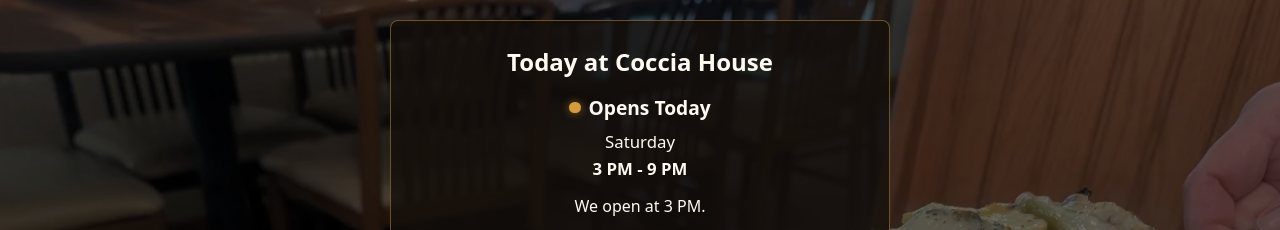
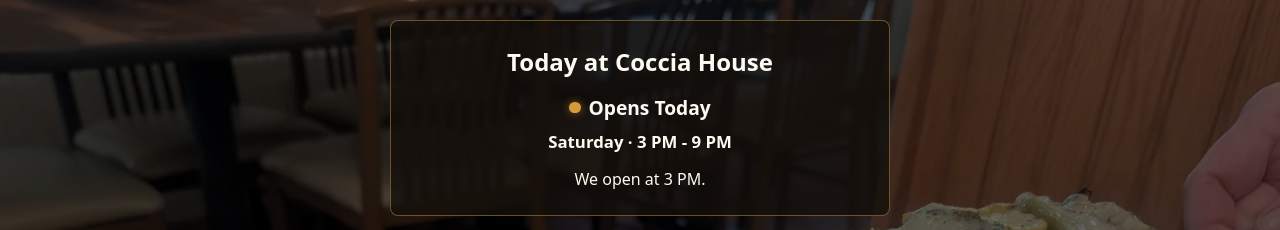
Before and after one commit to Sethysan/coccia-site, a Vue app: page / in a window 1280 px wide. Shown: the part 261-491 px from the top of the page. Built offline with nearby package versions, Linux system fonts and the light colour scheme; a web font is replaced by a local one.

Commit message:
Add scheduled closure support

```diff
--- a/src/components/Hours.vue
+++ b/src/components/Hours.vue
@@ -44,6 +44,8 @@
 
 const {
   restaurantStatus,
+  activeClosure,
+  isScheduledClosure,
   isToday,
   getDayClass
 } = useRestaurantHours()
@@ -183,6 +185,10 @@
   color: var(--status-opening-later);
 }
 
+.current-status.is-temporarily-closed {
+  color: var(--status-closed);
+}
+
 .current-status.is-closing-soon {
   color: var(--status-closing-soon);
   animation: status-pulse 1.5s ease-in-out infinite;
--- a/src/composables/useRestaurantHours.js
+++ b/src/composables/useRestaurantHours.js
@@ -3,6 +3,7 @@
 import { computed } from 'vue'
 import { useTimeStore } from '@/stores/timeStore'
 import { hours } from '@/data/hours'
+import { scheduledClosures } from '@/data/scheduledClosures'
 
 // =======================================================
 // Restaurant Hours Composable
@@ -19,6 +20,32 @@
   // Get access to the global time store.
   const timeStore = useTimeStore()
 
+  // -------------------------------------------------------
+  // ACTIVE SCHEDULED CLOSURE
+  //
+  // Returns the scheduled closure that applies today.
+  //
+  // The dates are compared using YYYY-MM-DD strings.
+  // This format can be compared safely because the values
+  // sort chronologically.
+  //
+  // Returns undefined when no closure is active.
+  // -------------------------------------------------------
+
+  const activeClosure = computed(() => {
+    const today = timeStore.currentTime.format('YYYY-MM-DD')
+
+    return scheduledClosures.find(closure => {
+      return (
+        today >= closure.startDate &&
+        today <= closure.endDate
+      )
+    })
+  })
+
+  const isScheduledClosure = computed(() => {
+    return Boolean(activeClosure.value)
+  })
 
   // -------------------------------------------------------
   // CURRENT DAY
@@ -126,6 +153,9 @@
 
   function isOpenNow(day) {
 
+    // A temporary closure overrides regular operating hours.
+    if (isScheduledClosure.value) return false
+
     // Restaurant closed all day.
     if (day.closed) return false
 
@@ -159,6 +189,9 @@
 
     // Not today's card.
     if (!isToday(day)) return 'normal'
+
+    // Closed for special circumstances, would otherwise fall in a different class
+    if (isScheduledClosure.value) return 'closed'
 
     // Today, but restaurant is closed all day.
     if (day.closed) return 'closed'
@@ -224,10 +257,20 @@
   const restaurantStatus = computed(() => {
     const day = todayHours.value
 
+    if (activeClosure.value) {
+      return {
+        state: 'temporarily-closed',
+        label: activeClosure.value.title,
+        subtitle: activeClosure.value.subtitle,
+        message: activeClosure.value.message
+      }
+    }
+
     if (!day) {
       return {
         state: 'closed',
         label: 'Hours Unavailable',
+        subtitle: '',
         message: 'Please call us for today’s hours.'
       }
     }
@@ -236,6 +279,7 @@
       return {
         state: 'closed',
         label: 'Closed Today',
+        subtitle: day.name,
         message: 'We’ll reopen Wednesday at 3 PM.'
       }
     }
@@ -257,6 +301,7 @@
       return {
         state: 'opening-soon',
         label: 'Opening Soon',
+        subtitle: `${day.name} · ${day.hours}`,
         message:
           day.day === 0
             ? `Sunday carryout begins at ${formatHour(day.open)}.`
@@ -268,6 +313,7 @@
       return {
         state: 'closing-soon',
         label: 'Closing Soon',
+        subtitle: `${day.name} · ${day.hours}`,
         message:
           day.day === 0
             ? `Sunday carryout ends at ${formatHour(day.close)}.`
@@ -279,6 +325,7 @@
       return {
         state: 'open',
         label: 'Open Now',
+        subtitle: `${day.name} · ${day.hours}`,
         message:
           day.day === 0
             ? `Sunday carryout is available until ${formatHour(day.close)}.`
@@ -290,6 +337,7 @@
       return {
         state: 'opening-later',
         label: 'Opens Today',
+        subtitle: `${day.name} · ${day.hours}`,
         message:
           day.day === 0
             ? `Sunday carryout begins at ${formatHour(day.open)}.`
@@ -300,15 +348,15 @@
     return {
       state: 'closed',
       label: 'Closed for Today',
+      subtitle: `${day.name} · ${day.hours}`,
       message:
         day.day === 0
           ? 'We’ll reopen Wednesday at 3 PM.'
           : 'Thank you for visiting. We hope to see you again soon!'
     }
-  }
-  )
+  })
 
-   // -------------------------------------------------------
+  // -------------------------------------------------------
   // COMPACT HEADER STATUS
   //
   // Returns a short version of the restaurant status
@@ -329,27 +377,30 @@
 
   const compactHoursMessage = computed(() => {
     switch (restaurantStatus.value.state) {
-      case "open":
-        return "Open Now"
+      case 'open':
+        return 'Open Now'
 
-      case "opening-soon":
-        return "Opening Soon"
+      case 'opening-soon':
+        return 'Opening Soon'
 
-      case "closing-soon":
-        return "Closing Soon"
+      case 'closing-soon':
+        return 'Closing Soon'
 
-      case "opening-later":
+      case 'opening-later':
         return `Opens at ${formatHour(todayHours.value.open)}`
 
-      case "closed":
-        return "Closed Today"
+      case 'temporarily-closed':
+        return 'Closed for Maintenance'
+
+      case 'closed':
+        return 'Closed Today'
 
       default:
-        return "Restaurant Hours"
+        return 'Restaurant Hours'
     }
   })
 
-   // -------------------------------------------------------
+  // -------------------------------------------------------
   // PUBLIC API
   //
   // Export everything components need.
@@ -361,6 +412,8 @@
   return {
     todayHours,
     restaurantStatus,
+    activeClosure,
+    isScheduledClosure,
     isToday,
     isOpenNow,
     getDayClass,
--- /dev/null
+++ b/src/data/scheduledClosures.js
@@ -0,0 +1,13 @@
+
+
+export const scheduledClosures = [
+  {
+    id: 'annual-maintenance-2026',
+    startDate: '2026-08-03',
+    endDate: '2026-08-18',
+    title: 'Closed for Annual Maintenance',
+    subtitle: 'Closed August 3–18',
+    message:
+      'Coccia House is closed August 3–18 for annual maintenance. We’ll reopen Wednesday, August 19 at 3 PM.'
+  }
+]
--- a/src/views/HomeView.vue
+++ b/src/views/HomeView.vue
@@ -10,20 +10,13 @@
 
       <p class="today-status" :class="`is-${restaurantStatus.state}`">
         <span class="status-dot" aria-hidden="true"></span>
+
         {{ restaurantStatus.label }}
       </p>
 
-      <p class="today-day">
-        {{ todayHours.name }}
+      <p v-if="restaurantStatus.subtitle" class="today-hours">
+        {{ restaurantStatus.subtitle }}
       </p>
-
-      <p class="today-hours">
-        {{ todayHours.hours }}
-      </p>
- <!-- todo -->
-      <!-- <p class="today-message">
-        {{ todayHours.note }}
-      </p> -->
 
       <p class="today-message">
         {{ restaurantStatus.message }}
@@ -112,7 +105,7 @@
          LATEST NEWS
          ======================================================== -->
     <section class="news-card">
- <!-- todo -->
+      <!-- todo -->
       <!-- <article class="news-item">
         <h3>Live Music Tonight – Thursday, July 23</h3>
 
@@ -216,7 +209,9 @@
 
 const {
   todayHours,
-  restaurantStatus
+  restaurantStatus,
+  activeClosure,
+  isScheduledClosure
 } = useRestaurantHours()
 </script>
 
@@ -224,7 +219,7 @@
 /* ==========================================================
    HOME PAGE
    ========================================================== */
-   /* TODO */
+/* TODO */
 /* .news-flyer {
   display: block;
   width: 100%;
@@ -319,7 +314,8 @@
   box-shadow: 0 0 8px rgba(220, 124, 56, 0.55);
 }
 
-.today-status.is-closed .status-dot {
+.today-status.is-closed .status-dot,
+.today-status.is-temporarily-closed .status-dot {
   background-color: #b84b43;
   box-shadow: 0 0 6px rgba(184, 75, 67, 0.4);
 }
```
